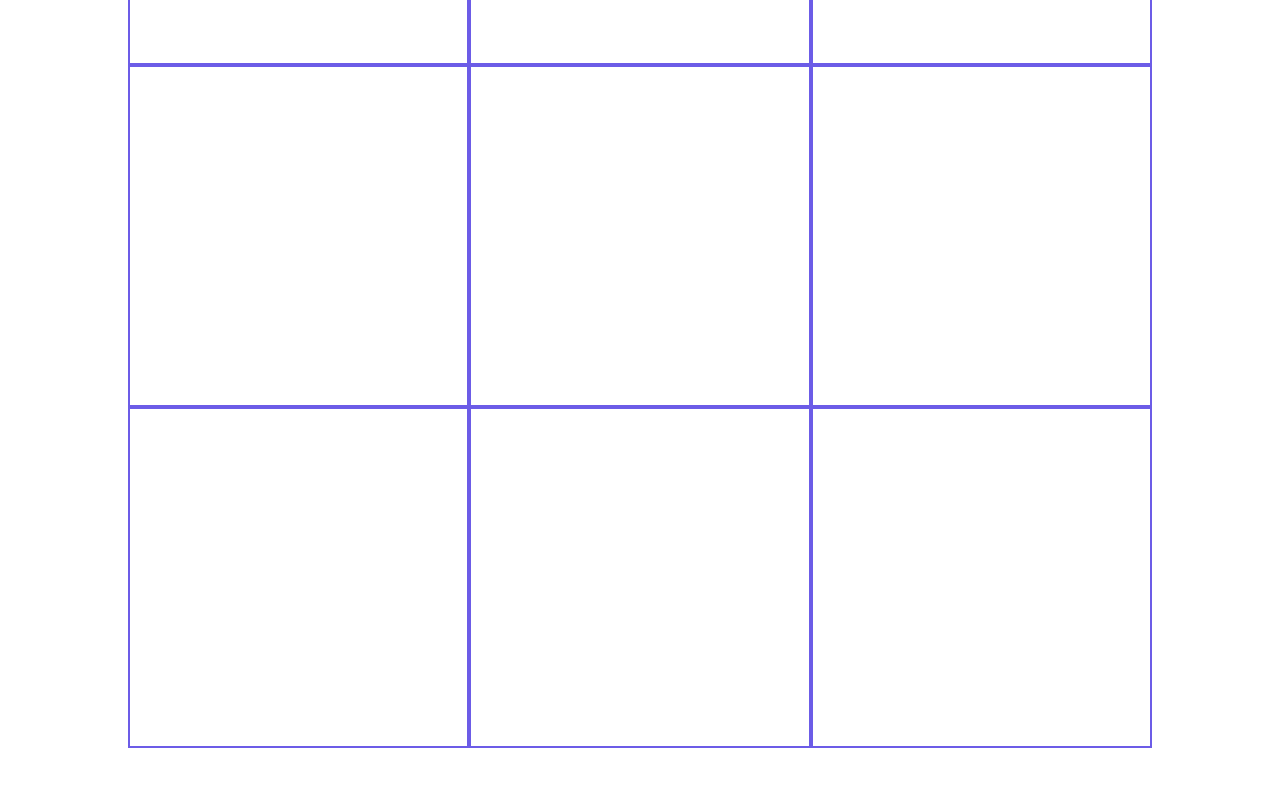
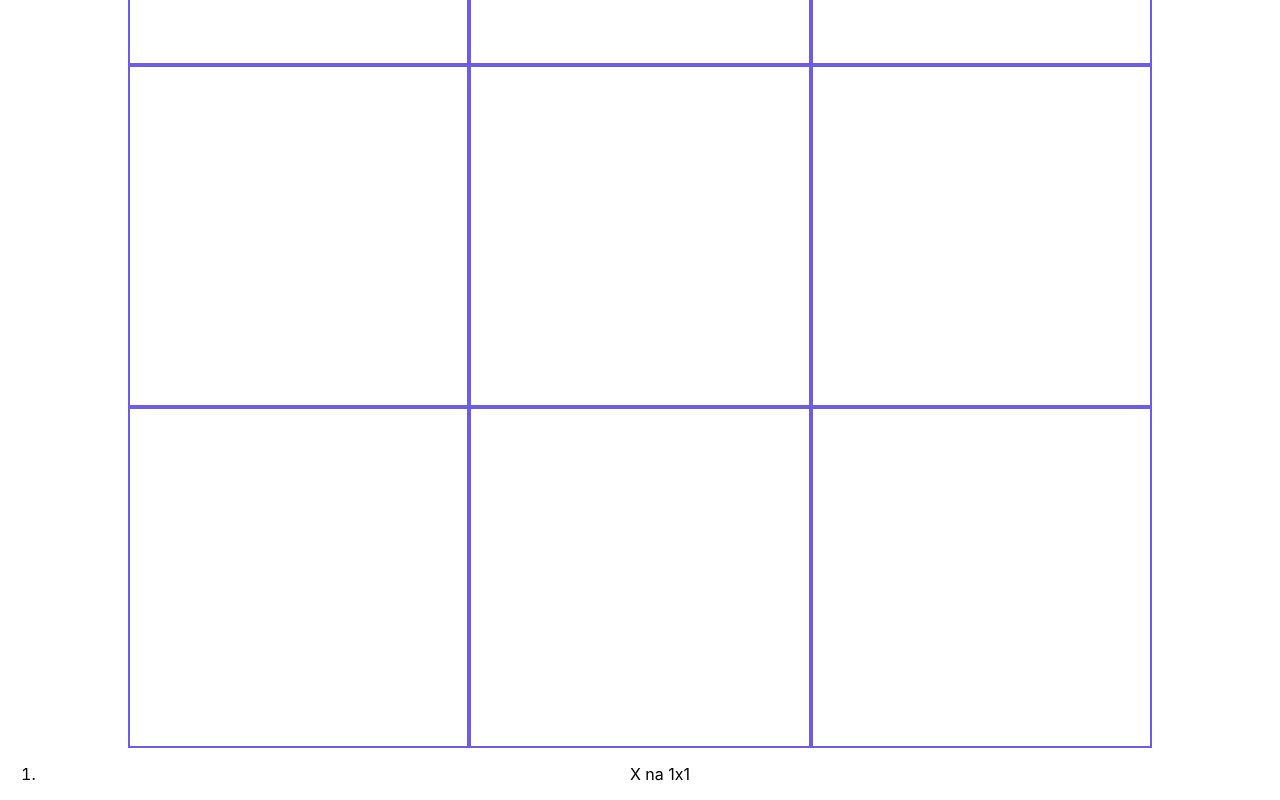
Before and after one commit to LORDBABUINO/15dias-de-react, a React (Create React App) app: page / in a window 1280 px wide. Shown: the part 339-1139 px from the top of the page. Before the commit the page ends 1087 px from the top, so only its background shows below. Built offline with nearby package versions, Linux system fonts and the light colour scheme; the HTML template or start-up script is replaced by a standard one.

Commit message:
Completes the basic challenge from Day 04

```diff
--- a/src/components/GameWrapper/index.js
+++ b/src/components/GameWrapper/index.js
@@ -2,6 +2,7 @@ import React, { Component } from 'react'
 
 import BoardCollab from '../BoardCollab';
 import NextPlayer from '../NextPlayer';
+import HistoryCollab from '../HistoryCollab';
 
 import './styles.css'
 
@@ -19,6 +20,7 @@ class GameWrapper extends Component {
 			<main className="game-wrapper">
 				<NextPlayer player={this.state.player} />
 				<BoardCollab onClick={this.handleClick} />
+				<HistoryCollab />
 			</main>
 		)
 	}
--- /dev/null
+++ b/src/components/HistoryCollab/index.js
@@ -0,0 +1,8 @@
+import React from 'react'
+
+const HistoryCollab = () =>
+	<ol>
+		<li>X na 1x1</li>
+	</ol>
+
+export default HistoryCollab
```
